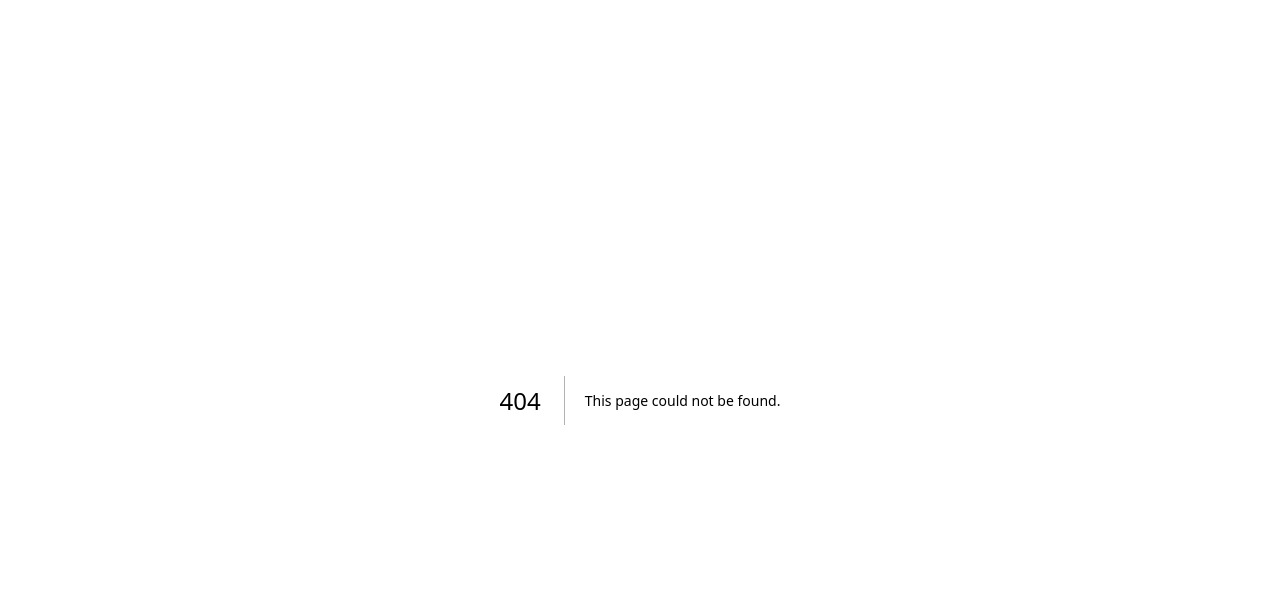
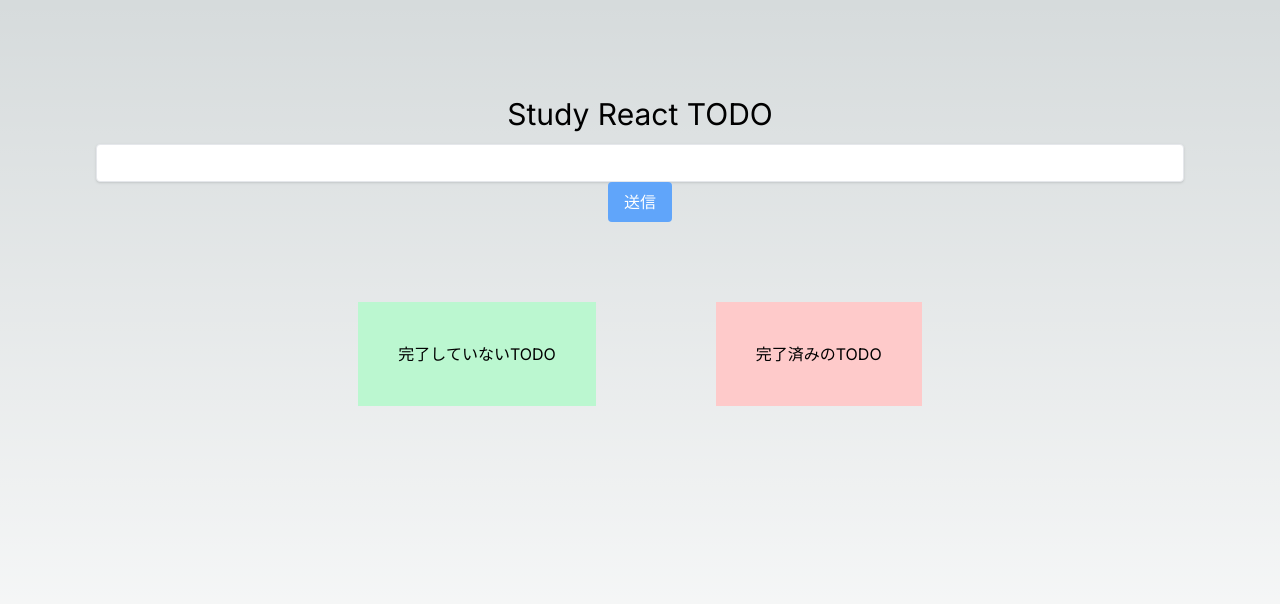
Before and after one commit to hukuryo/Next-todo, a Next.js app in the folder next-todo/: page / in a window 1280 px wide. Before the commit this address had no page. Shown: the top 604 px of the page. Built offline with nearby package versions, Linux system fonts and the light colour scheme.

Commit message:
リスト表示部分をコンポーネント化

```diff
--- /dev/null
+++ b/next-todo/app/page.tsx
@@ -0,0 +1,20 @@
+import React, { Component } from "react"
+import Complete from "../components/complete"
+import UnComplete from "../components/UnComplete"
+
+
+export default function Home() {
+  return (
+    <main className="text-center min-h-screen items-center p-24">
+      <div className="w">
+        <p className="text-3xl mb-3">Study React TODO</p>
+        <input className="w-1/2 shadow appearance-none border rounded w-full py-2 px-3 text-gray-700 leading-tight focus:outline-none focus:shadow-outline" />
+        <button className="bg-blue-400 hover:bg-blue-300 text-white rounded px-4 py-2">送信</button>
+      </div>
+      <div className="flex justify-center mt-20">
+        <UnComplete/>
+        <Complete/>
+      </div>
+    </main>
+  )
+}
--- a/next-todo/app/pages/page.tsx
+++ /dev/null
@@ -1,23 +0,0 @@
-import React from "react";
-
-export default function Home() {
-  return (
-    <main className="text-center min-h-screen items-center p-24">
-      <div className="w">
-        <p className="text-3xl mb-3">
-          Study React TODO
-        </p>
-        <input className="w-1/3 shadow appearance-none border rounded w-full py-2 px-3 text-gray-700 leading-tight focus:outline-none focus:shadow-outline" />
-        <button className="bg-blue-400 hover:bg-blue-300 text-white rounded px-4 py-2">送信</button>
-      </div>
-      <div className="flex justify-center mt-20">
-        <div className="mr-20 bg-green-200 p-10">
-          <p>完了していないTODO</p>
-        </div>
-        <div className="ml-10 bg-red-200 p-10">
-          <p>完了済みのTODO</p>
-        </div>
-      </div>
-    </main>
-  )
-}
--- /dev/null
+++ b/next-todo/components/UnComplete.tsx
@@ -0,0 +1,10 @@
+import React, { Component } from "react";
+
+
+export default function Complete() {
+    return (
+        <div className="mr-20 bg-green-200 p-10">
+            <p>完了していないTODO</p>
+        </div>
+    )
+}
--- /dev/null
+++ b/next-todo/components/complete.tsx
@@ -0,0 +1,10 @@
+import React, { Component } from "react";
+
+
+export default function Complete() {
+    return (
+        <div className="ml-10 bg-red-200 p-10">
+            <p>完了済みのTODO</p>
+        </div>
+    )
+}
```
